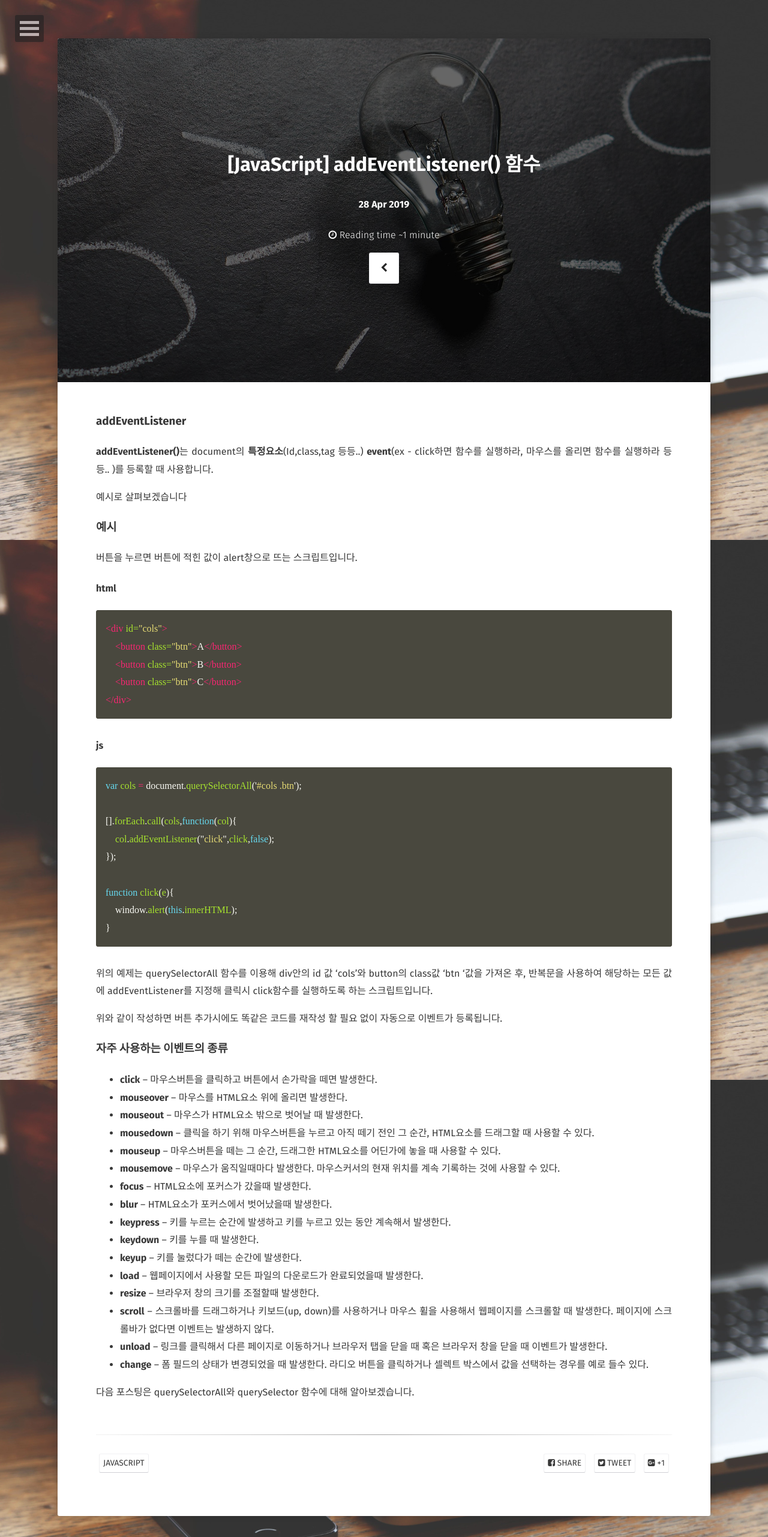
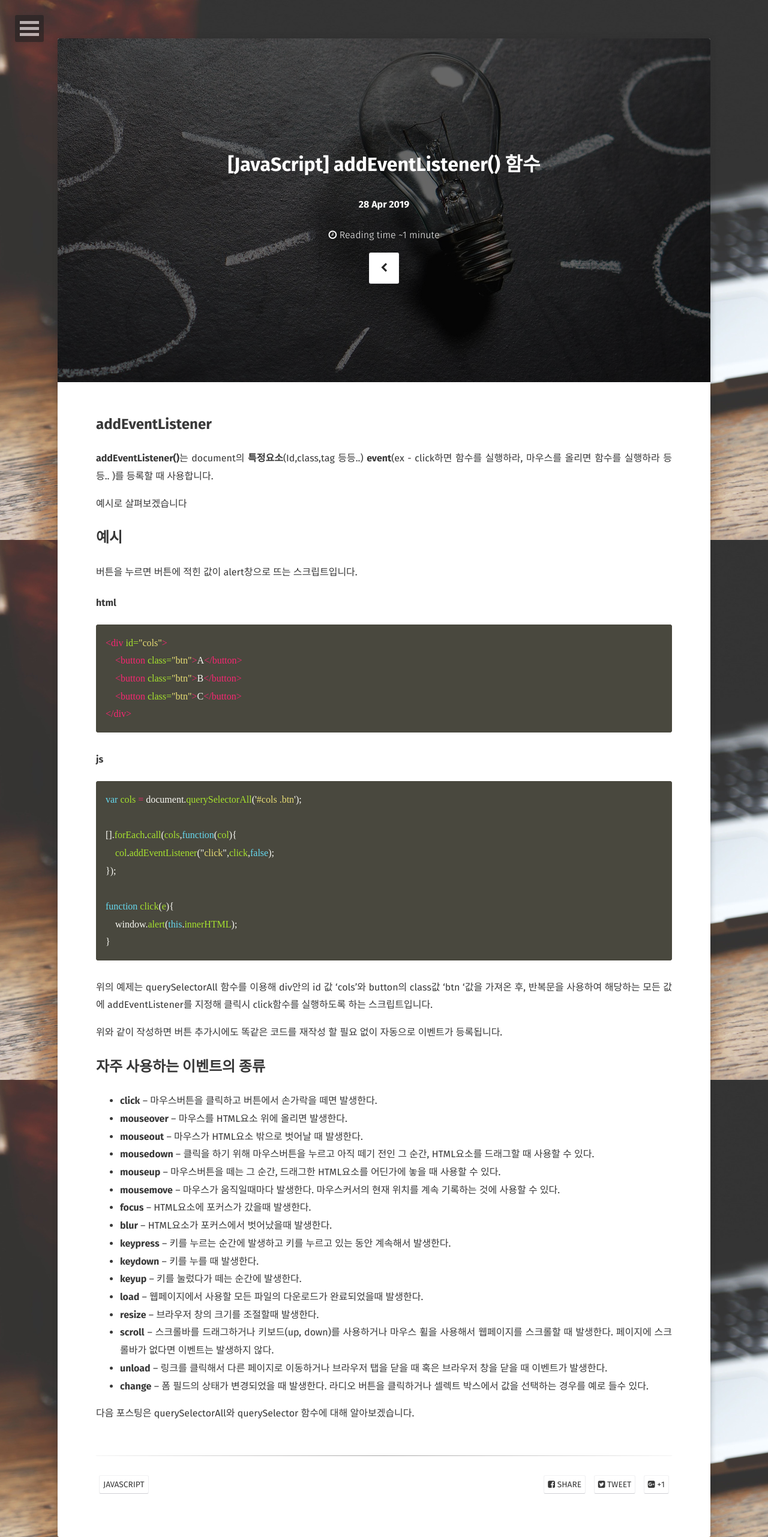
Before and after one commit to Kyounghwan01/lala, a Jekyll site: the page built from _posts/2019-04-28-JS-addEventListener.md, in a window 1280 px wide. Shown: the whole page at 60% size. Built offline with Jekyll 4.4.1, drawn with Linux system fonts in a browser that asks for light colours; some web fonts are replaced.

```diff
--- a/_posts/2019-04-28-JS-addEventListener.md
+++ b/_posts/2019-04-28-JS-addEventListener.md
@@ -12,7 +12,7 @@ comments: false
 
 ---
 
-### addEventListener
+## addEventListener
 
 <strong>addEventListener()</strong>는 document의 **특정요소**(Id,class,tag 등등..) **event**(ex - click하면 함수를 실행하라, 마우스를 올리면 함수를 실행하라 등등.. )를 등록할 때 사용합니다.
 
@@ -20,7 +20,7 @@ comments: false
 
 
 
-### 예시
+## 예시
 
 버튼을 누르면 버튼에 적힌 값이 alert창으로 뜨는 스크립트입니다.
 
@@ -52,7 +52,7 @@ function click(e){
 
 위와 같이 작성하면 버튼 추가시에도 똑같은 코드를 재작성 할 필요 없이 자동으로 이벤트가 등록됩니다.
 
-### 자주 사용하는 이벤트의 종류
+## 자주 사용하는 이벤트의 종류
 
 - **click** – 마우스버튼을 클릭하고 버튼에서 손가락을 떼면 발생한다.
 - **mouseover** – 마우스를 HTML요소 위에 올리면 발생한다.
```
